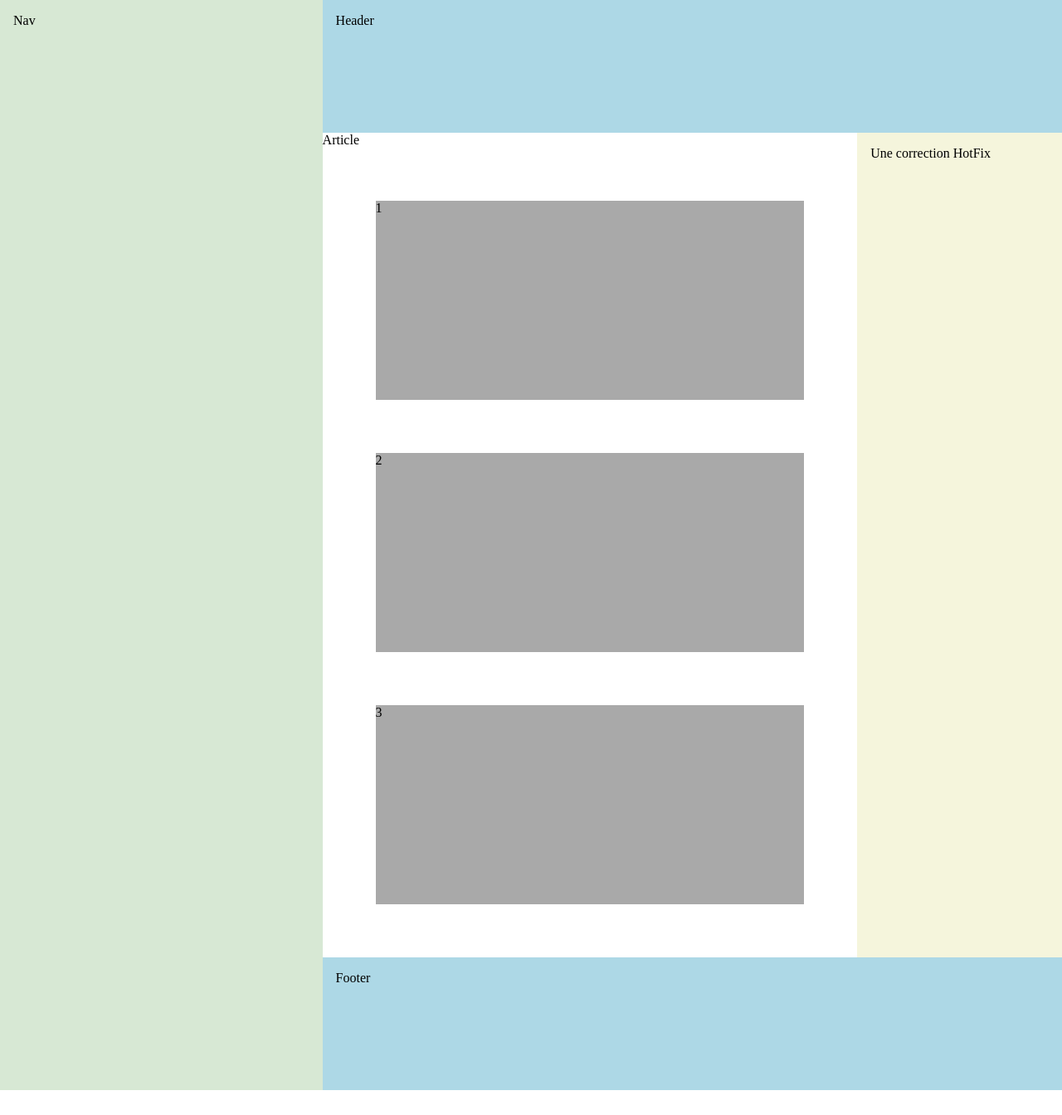
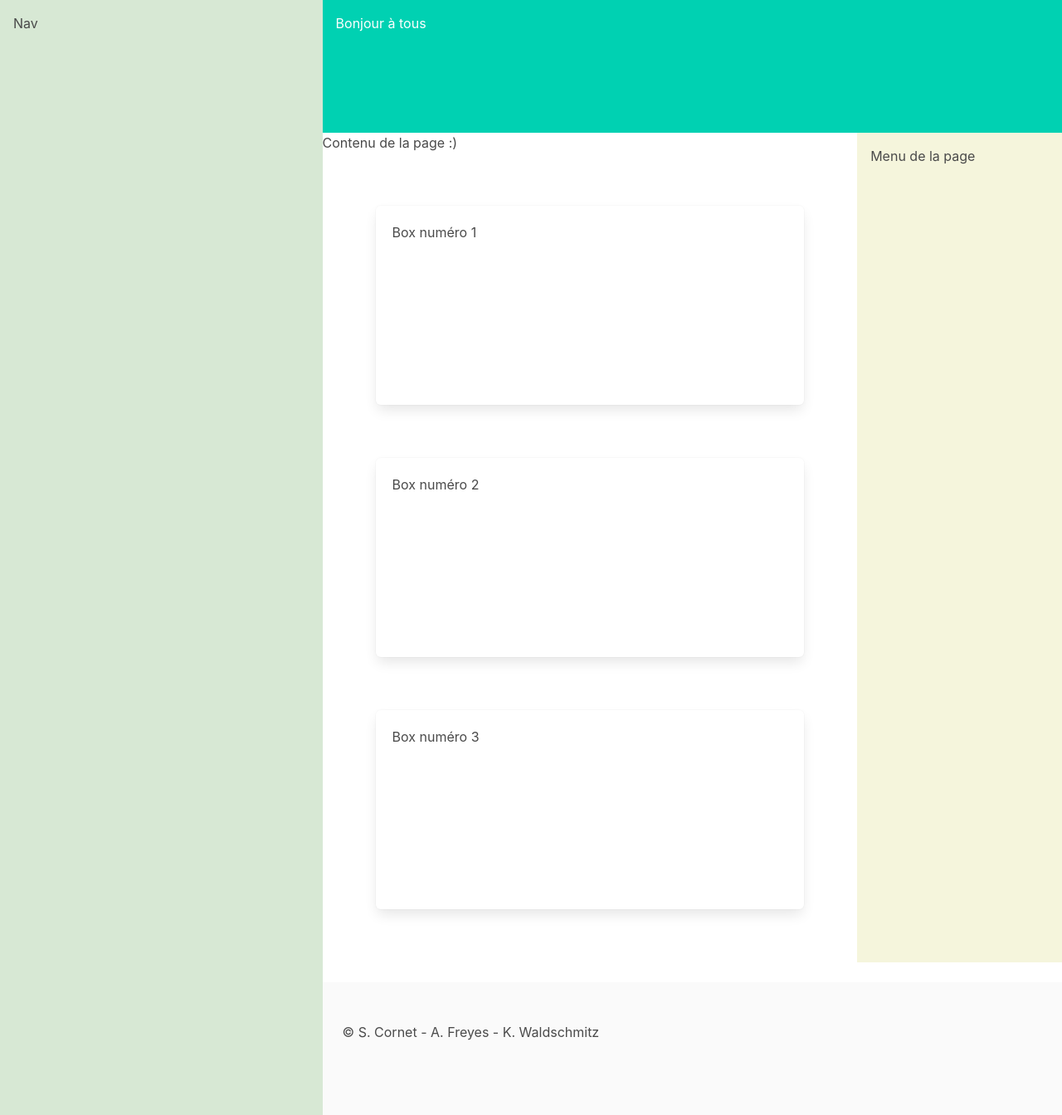
Before and after one commit to karinwald/girlspower, a plain HTML site: page index.html in a window 1280 px wide. Shown: the whole page at 83% size. Before the commit the page ends 1314 px from the top, so only its background shows below. Drawn offline with nearby package versions, Linux system fonts and the light colour scheme; files that its build step writes are made by us from their sources.

Commit message:
dev soso

```diff
--- a/index.html
+++ b/index.html
@@ -5,20 +5,23 @@
     <meta name="viewport" content="width=device-width, initial-scale=1.0">
     <title>template</title>
     <link rel="stylesheet" href="styles/style.min.css">
+    <link rel="stylesheet" href="https://cdnjs.cloudflare.com/ajax/libs/bulma/0.8.1/css/bulma.min.css">
 </head>
 <body>
     <nav class="col-1">Nav</nav>
   <div class="col-2">
-  	<header>Header</header>
+  	<header class="hero is-primary">Bonjour à tous</header>
     <main class="content">
-    <article>Article
-      <div class="box">1</div>
-      <div class="box">2</div>
-      <div class="box">3</div>
+    <article>Contenu de la page :)
+      <div class="box">Box numéro 1</div>
+      <div class="box">Box numéro 2</div>
+      <div class="box">Box numéro 3</div>
     </article>
-    <aside>Une correction HotFix</aside>
+    <aside>Menu de la page</aside>
     </main>
-  	<footer>Footer</footer>
+  	<footer class="footer">
+      <p class="content has-text-centered">&copy; S. Cornet - A. Freyes - K. Waldschmitz</p>
+    </footer>
   </div>
 </body>
 </html>
```
